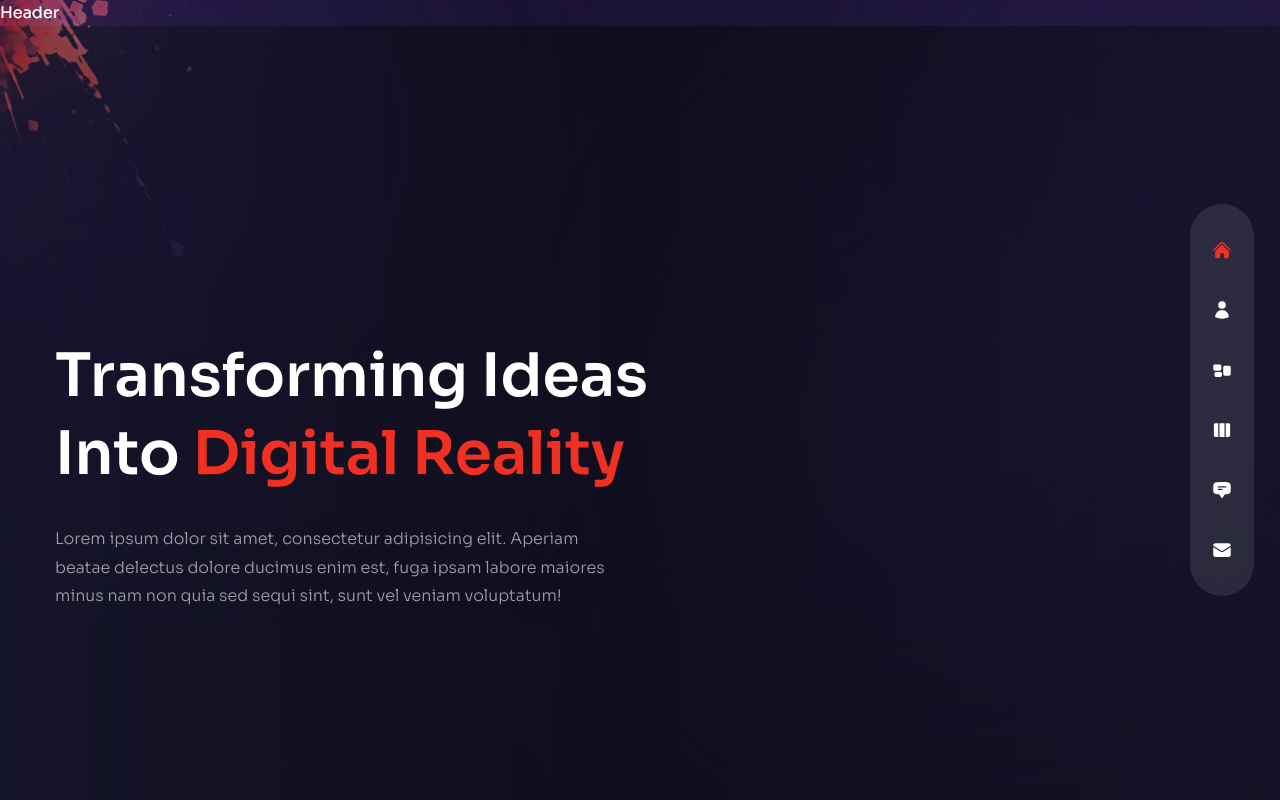
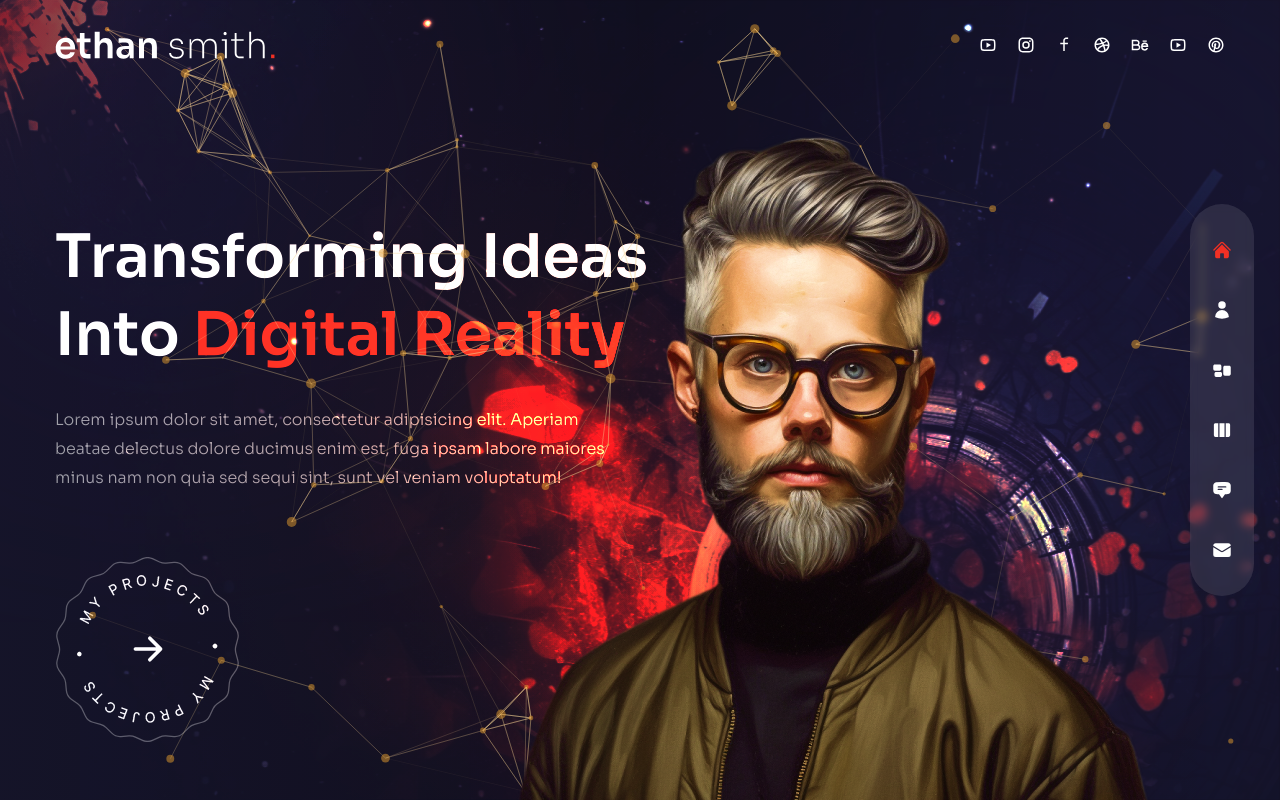
Before and after one commit to wb-keeper/ethan, a Next.js app: page / in a window 1280 px wide. Built offline with nearby package versions, Linux system fonts and the light colour scheme.

Commit message:
Lots of changes

```diff
--- a/components/Avatar.js
+++ b/components/Avatar.js
@@ -1,5 +1,17 @@
+import Image from "next/image";
+
 const Avatar = () => {
-  return <div>Avatar</div>;
+  return (
+    <div className="hidden xl:flex xl:max-w-none">
+      <Image
+        src={"/avatar.png"}
+        width={737}
+        height={678}
+        alt="avatar"
+        className="translate-z-0 w-full h-full"
+      />
+    </div>
+  );
 };
 
 export default Avatar;
--- a/components/Header.js
+++ b/components/Header.js
@@ -1,5 +1,26 @@
+import Link from "next/link";
+import Image from "next/image";
+import Socials from "./Socials";
+
 const Header = () => {
-  return <header>Header</header>;
+  return (
+    <header className="absolute z-30 w-full flex items-center px-16 xl:px-0 xl:h-[90px]">
+      <div className="container mx-auto">
+        <div className="flex flex-col lg:flex-row justify-between items-center gap-y-6 py-8">
+          <Link href={"/"}>
+            <Image
+              src={"/logo.svg"}
+              alt={"logo"}
+              width={220}
+              height={48}
+              priority={true}
+            />
+          </Link>
+          <Socials />
+        </div>
+      </div>
+    </header>
+  );
 };
 
 export default Header;
--- a/components/ParticlesContainer.js
+++ b/components/ParticlesContainer.js
@@ -1,5 +1,94 @@
+import { useCallback } from "react";
+import { loadFull } from "tsparticles";
+import Particles from "react-tsparticles";
+
 const ParticlesContainer = () => {
-  return <div>Particles Container</div>;
+  const particlesInit = useCallback(async (engine) => {
+    await loadFull(engine);
+  }, []);
+  const particlesLoaded = useCallback(async () => {}, []);
+
+  return (
+    <Particles
+      className="w-full h-full absolute translate-z-0"
+      id="tsparticles"
+      init={particlesInit}
+      loaded={particlesLoaded}
+      options={{
+        fullScreen: { enable: false },
+        background: {
+          color: {
+            value: "",
+          },
+        },
+        fpsLimit: 120,
+        interactivity: {
+          events: {
+            onClick: {
+              enable: false,
+              mode: "push",
+            },
+            onHover: {
+              enable: true,
+              mode: "repulse",
+            },
+            resize: true,
+          },
+          modes: {
+            push: {
+              quantity: 90,
+            },
+            repulse: {
+              distance: 200,
+              duration: 0.4,
+            },
+          },
+        },
+        particles: {
+          color: {
+            value: "#e69e2e",
+          },
+          links: {
+            color: "#f5d393",
+            distance: 150,
+            enable: true,
+            opacity: 0.5,
+            width: 1,
+          },
+          collisions: {
+            enable: true,
+          },
+          move: {
+            directions: "none",
+            enable: true,
+            outModes: {
+              default: "bounce",
+            },
+            random: false,
+            speed: 1,
+            straight: false,
+          },
+          number: {
+            density: {
+              enable: true,
+              area: 800,
+            },
+            value: 80,
+          },
+          opacity: {
+            value: 0.5,
+          },
+          shape: {
+            type: "circle",
+          },
+          size: {
+            value: { min: 1, max: 5 },
+          },
+        },
+        detectRetina: true,
+      }}
+    />
+  );
 };
 
 export default ParticlesContainer;
--- a/components/ProjectsBtn.js
+++ b/components/ProjectsBtn.js
@@ -16,7 +16,7 @@
           alt={"work"}
           className="animate-spin-slow w-full h-full max-w-[141px] max-h-[148px]"
         />
-        <HiArrowRight className="absolute text-4xl" />
+        <HiArrowRight className="absolute text-4xl group-hover:translate-x-2 transition-all duration-300" />
       </Link>
     </div>
   );
--- a/components/Socials.js
+++ b/components/Socials.js
@@ -1,5 +1,60 @@
+import Link from "next/link";
+import {
+  RiBehanceLine,
+  RiDribbbleLine,
+  RiFacebookLine,
+  RiInstagramLine,
+  RiPinterestLine,
+  RiYoutubeLine,
+} from "react-icons/ri";
+
 const Socials = () => {
-  return <div>Socials</div>;
+  return (
+    <div className="flex items-center gap-x-5 text-lg">
+      <Link
+        href={"/"}
+        className={"hover:text-accent transition-all duration-300"}
+      >
+        <RiYoutubeLine />
+      </Link>
+      <Link
+        href={"/"}
+        className={"hover:text-accent transition-all duration-300"}
+      >
+        <RiInstagramLine />
+      </Link>
+      <Link
+        href={"/"}
+        className={"hover:text-accent transition-all duration-300"}
+      >
+        <RiFacebookLine />
+      </Link>
+      <Link
+        href={"/"}
+        className={"hover:text-accent transition-all duration-300"}
+      >
+        <RiDribbbleLine />
+      </Link>
+      <Link
+        href={"/"}
+        className={"hover:text-accent transition-all duration-300"}
+      >
+        <RiBehanceLine />
+      </Link>
+      <Link
+        href={"/"}
+        className={"hover:text-accent transition-all duration-300"}
+      >
+        <RiYoutubeLine />
+      </Link>
+      <Link
+        href={"/"}
+        className={"hover:text-accent transition-all duration-300"}
+      >
+        <RiPinterestLine />
+      </Link>
+    </div>
+  );
 };
 
 export default Socials;
--- a/pages/about/index.js
+++ b/pages/about/index.js
@@ -14,15 +14,15 @@
   SiAdobexd,
   SiAdobephotoshop,
 } from "react-icons/si";
-
+import { useState } from "react";
 
 //  data
 const aboutData = [
   {
-    title: 'skills',
+    title: "skills",
     info: [
       {
-        title: 'Web Development',
+        title: "Web Development",
         icons: [
           <FaHtml5 />,
           <FaCss3 />,
@@ -34,61 +34,62 @@
         ],
       },
       {
-        title: 'UI/UX Design',
+        title: "UI/UX Design",
         icons: [<FaFigma />, <SiAdobexd />, <SiAdobephotoshop />],
       },
     ],
   },
   {
-    title: 'awards',
+    title: "awards",
     info: [
       {
-        title: 'Webby Awards - Honoree',
-        stage: '2011 - 2012',
+        title: "Webby Awards - Honoree",
+        stage: "2011 - 2012",
       },
       {
-        title: 'Adobe Design Achievement Awards - Finalist',
-        stage: '2009 - 2010',
+        title: "Adobe Design Achievement Awards - Finalist",
+        stage: "2009 - 2010",
       },
     ],
   },
   {
-    title: 'experience',
+    title: "experience",
     info: [
       {
-        title: 'UX/UI Designer - XYZ Company',
-        stage: '2012 - 2023',
+        title: "UX/UI Designer - XYZ Company",
+        stage: "2012 - 2023",
       },
       {
-        title: 'Web Developer - ABC Agency',
-        stage: '2010 - 2012',
+        title: "Web Developer - ABC Agency",
+        stage: "2010 - 2012",
       },
       {
-        title: 'Intern - DEF Corporation',
-        stage: '2008 - 2010',
+        title: "Intern - DEF Corporation",
+        stage: "2008 - 2010",
       },
     ],
   },
   {
-    title: 'credentials',
+    title: "credentials",
     info: [
       {
-        title: 'Web Development - ABC University, LA, CA',
-        stage: '2011',
+        title: "Web Development - ABC University, LA, CA",
+        stage: "2011",
       },
       {
-        title: 'Computer Science Diploma - AV Technical Institute',
-        stage: '2009',
+        title: "Computer Science Diploma - AV Technical Institute",
+        stage: "2009",
       },
       {
-        title: 'Certified Graphic Designer - ABC Institute, Los Angeles, CA',
-        stage: '2006',
+        title: "Certified Graphic Designer - ABC Institute, Los Angeles, CA",
+        stage: "2006",
       },
     ],
   },
 ];
 
 const About = () => {
+  const [index, setIndex] = useState(0);
   return <div>About</div>;
 };
 
--- a/pages/index.js
+++ b/pages/index.js
@@ -1,25 +1,62 @@
 import { motion } from "framer-motion";
 import ProjectsBtn from "../components/ProjectsBtn";
+import { fadeIn } from "../variants";
+import Avatar from "../components/Avatar";
+import ParticlesContainer from "../components/ParticlesContainer";
 const Home = () => {
   return (
     <div className="bg-primary/60 h-full ">
       <div className="w-full h-full bg-gradient-to-r from-primary/10 via-black/30 to-black/10">
         <div className="text-center flex flex-col justify-center xl:pt-40 xl:text-left h-full container mx-auto">
-          <h1 className="h1">
+          <motion.h1
+            variants={fadeIn("down", 0.2)}
+            initial="hidden"
+            animate="show"
+            exit="hidden"
+            className="h1"
+          >
             Transforming Ideas <br /> Into{" "}
             <span className="text-accent">Digital Reality</span>
-          </h1>
-          <p className="max-w-sm xl:max-w-xl mx-auto xl:mx-0 mb-10 xl:mb-16">
+          </motion.h1>
+          <motion.p
+            variants={fadeIn("down", 0.3)}
+            initial="hidden"
+            animate="show"
+            exit="hidden"
+            className="max-w-sm xl:max-w-xl mx-auto xl:mx-0 mb-10 xl:mb-16"
+          >
             Lorem ipsum dolor sit amet, consectetur adipisicing elit. Aperiam
             beatae delectus dolore ducimus enim est, fuga ipsam labore maiores
             minus nam non quia sed sequi sint, sunt vel veniam voluptatum!
-          </p>
+          </motion.p>
           <div className="flex justify-center xl:hidden relative">
             <ProjectsBtn />
           </div>
+          <motion.div
+            variants={fadeIn("down", 0.4)}
+            initial="hidden"
+            animate="show"
+            exit="hidden"
+            className="hidden xl:flex"
+          >
+            <ProjectsBtn />
+          </motion.div>
         </div>
       </div>
-      <div>image</div>
+      <div className="w-[1200px] h-full absolute right-0 bottom-0">
+        <div className="bg-none xl:bg-explosion xl:bg-cover xl:bg-right xl:bg-no-repeat w-full h-full absolute mix-blend-color-dodge translate-z-0"></div>
+        <ParticlesContainer />
+        <motion.div
+          variants={fadeIn("up", 0.5)}
+          initial="hidden"
+          animate="show"
+          exit="hidden"
+          transition={{ duration: 1, ease: "easeInOut" }}
+          className="w-full h-full max-w-[737px] max-h-[678px] absolute -bottom-32 lg:bottom-0 lg:right-[8%]"
+        >
+          <Avatar />
+        </motion.div>
+      </div>
     </div>
   );
 };
```
